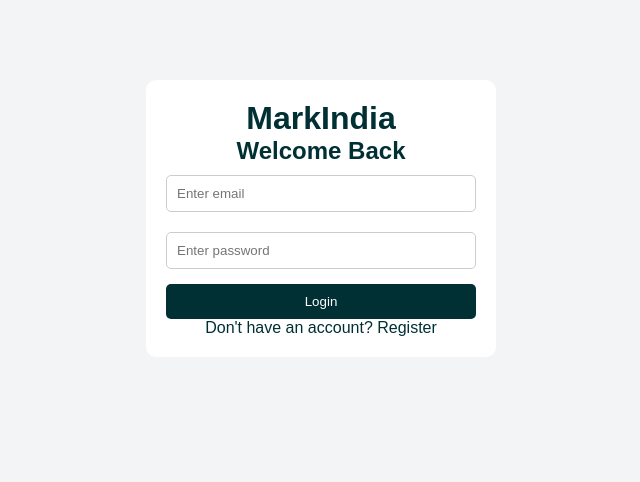
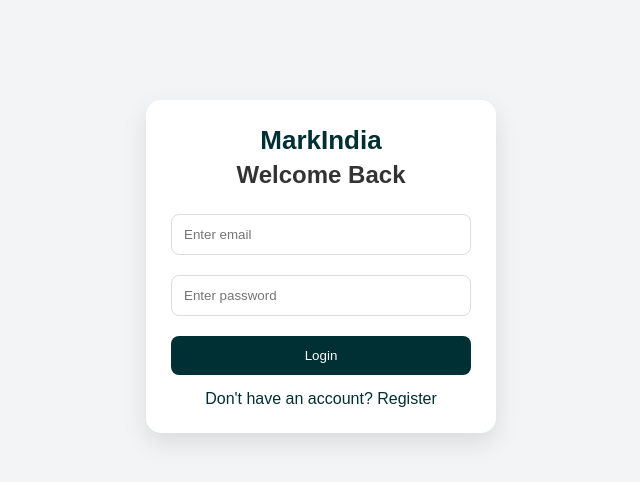
Before and after one commit to vasudevanm18/MarkIndia, a plain HTML site: page login.html in a window 1280 px wide. Shown: the whole page, without its empty margins (319-959 px from the left). Drawn offline with Linux system fonts and the light colour scheme.

Commit message:
Update style.css

```diff
--- a/css/style.css
+++ b/css/style.css
@@ -305,3 +305,51 @@
   grid-template-columns: repeat(auto-fill, minmax(200px, 1fr));
   gap: 15px;
 }
+.modern {
+  max-width: 350px;
+  margin: 100px auto;
+  padding: 25px;
+  border-radius: 15px;
+  background: white;
+  box-shadow: 0 10px 25px rgba(0,0,0,0.1);
+  text-align: center;
+}
+
+.brand {
+  color: #002f34;
+  font-size: 26px;
+  margin-bottom: 5px;
+}
+
+.modern h2 {
+  margin-bottom: 15px;
+  color: #333;
+}
+
+.modern input {
+  width: 100%;
+  padding: 12px;
+  margin: 10px 0;
+  border-radius: 8px;
+  border: 1px solid #ddd;
+}
+
+.modern button {
+  width: 100%;
+  padding: 12px;
+  background: #002f34;
+  color: white;
+  border: none;
+  border-radius: 8px;
+  margin-top: 10px;
+  cursor: pointer;
+  transition: 0.2s;
+}
+
+.modern button:hover {
+  background: #01464d;
+}
+
+.switch {
+  margin-top: 15px;
+}
```
